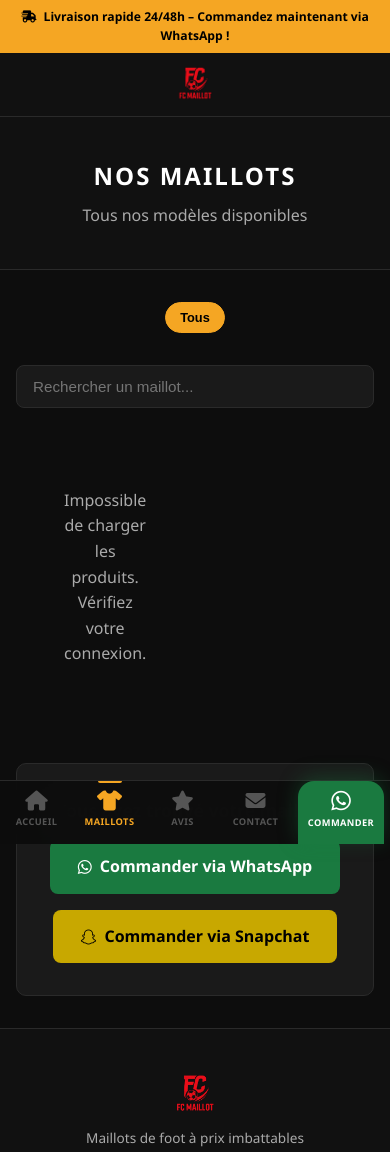
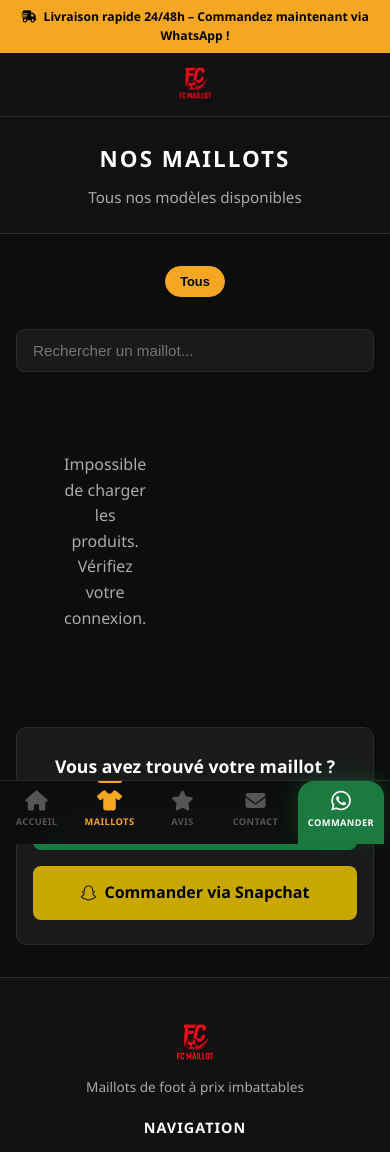
Before and after one commit to karlvinfdl/Fcmaillot, a website: page produits.html in a window 390 px wide. Shown: the top 1152 px of the page. Drawn offline with Linux system fonts and the light colour scheme; no server answers.

Commit message:
Fix responsive issues: overflow, hero width, footer centering, page headers, card names

```diff
--- a/css/style.css
+++ b/css/style.css
@@ -28,6 +28,7 @@ body {
   font-family: 'Segoe UI', Arial, sans-serif;
   line-height: 1.6;
   min-height: 100vh;
+  overflow-x: hidden;
 }
 
 img { max-width: 100%; display: block; }
@@ -185,6 +186,8 @@ a { color: inherit; text-decoration: none; }
   position: relative;
   z-index: 2;
   max-width: 700px;
+  width: 100%;
+  padding: 0 1rem;
 }
 
 .hero-content h1 {
@@ -285,6 +288,9 @@ a { color: inherit; text-decoration: none; }
 .carte-produit-nom {
   font-weight: 700;
   font-size: 1rem;
+  white-space: nowrap;
+  overflow: hidden;
+  text-overflow: ellipsis;
 }
 
 .carte-produit-prix {
@@ -416,6 +422,38 @@ a { color: inherit; text-decoration: none; }
   object-fit: cover;
   border-radius: 8px;
   border: 2px solid var(--bordure);
+}
+
+/* ===== EN-TÊTE DE PAGE ===== */
+.page-header {
+  background: #111;
+  padding: 2.5rem 1.5rem;
+  text-align: center;
+  border-bottom: 1px solid var(--bordure);
+}
+.page-header h1 {
+  font-size: clamp(1.4rem, 4vw, 2.5rem);
+  font-weight: 900;
+  text-transform: uppercase;
+  letter-spacing: 2px;
+}
+.page-header p { color: var(--texte-muted); margin-top: 0.5rem; font-size: 0.95rem; }
+
+/* ===== BLOC COMMANDER (bas catalogue) ===== */
+.commander-bloc {
+  text-align: center;
+  margin-top: 3rem;
+  padding: 2rem 1.5rem;
+  background: var(--fond-carte);
+  border-radius: var(--radius);
+  border: 1px solid var(--bordure);
+}
+.commander-bloc p { margin-bottom: 1rem; font-size: 1.1rem; font-weight: 700; }
+.commander-bloc-btns {
+  display: flex;
+  gap: 1rem;
+  justify-content: center;
+  flex-wrap: wrap;
 }
 
 /* ===== FILTRES CATALOGUE ===== */
@@ -653,9 +691,10 @@ footer {
   margin-bottom: 2rem;
 }
 
+.footer-inner > div { text-align: center; }
 .footer-logo { font-size: 1.3rem; font-weight: 900; text-transform: uppercase; margin-bottom: 0.5rem; display: flex; justify-content: center; }
 .footer-logo span { color: var(--accent); }
-.footer-desc { color: var(--texte-muted); font-size: 0.85rem; line-height: 1.6; text-align: center; }
+.footer-desc { color: var(--texte-muted); font-size: 0.85rem; line-height: 1.6; }
 
 .footer-col { text-align: center; }
 .footer-col h4 { font-weight: 700; margin-bottom: 1rem; font-size: 0.9rem; text-transform: uppercase; letter-spacing: 1px; }
@@ -976,4 +1015,8 @@ footer {
   .avis-photo { width: 110px; height: 110px; }
   .filtres { gap: 0.5rem; }
   .filtre-btn { padding: 7px 14px; font-size: 0.8rem; }
+  .page-header { padding: 1.5rem 1rem; }
+  .commander-bloc { padding: 1.5rem 1rem; }
+  .commander-bloc-btns { flex-direction: column; }
+  .commander-bloc-btns .btn { width: 100%; justify-content: center; }
 }
--- a/produits.html
+++ b/produits.html
@@ -30,11 +30,9 @@
   </nav>
 
   <!-- EN-TÊTE PAGE -->
-  <div style="background:#111; padding: 2.5rem 1.5rem; text-align:center; border-bottom: 1px solid #2a2a2a;">
-    <h1 style="font-size:clamp(1.5rem,4vw,2.5rem); font-weight:900; text-transform:uppercase; letter-spacing:2px;">
-      NOS MAILLOTS
-    </h1>
-    <p style="color:#aaa; margin-top:0.5rem">Tous nos modèles disponibles</p>
+  <div class="page-header">
+    <h1>NOS MAILLOTS</h1>
+    <p>Tous nos modèles disponibles</p>
   </div>
 
   <section class="section">
@@ -70,9 +68,9 @@
     </div>
 
     <!-- BOUTON COMMANDER -->
-    <div style="text-align:center; margin-top:3rem; padding:2rem; background:#1a1a1a; border-radius:10px; border:1px solid #2a2a2a;">
-      <p style="margin-bottom:1rem; font-size:1.1rem; font-weight:700;">Vous avez trouvé votre maillot ?</p>
-      <div style="display:flex; gap:1rem; justify-content:center; flex-wrap:wrap;">
+    <div class="commander-bloc">
+      <p>Vous avez trouvé votre maillot ?</p>
+      <div class="commander-bloc-btns">
         <a href="#" data-config="lien-whatsapp" class="btn btn-whatsapp" target="_blank" rel="noopener">
           <i class="fa-brands fa-whatsapp"></i> Commander via WhatsApp
         </a>
```
Also changed, not shown: contact.html (+3 -5 lines).
